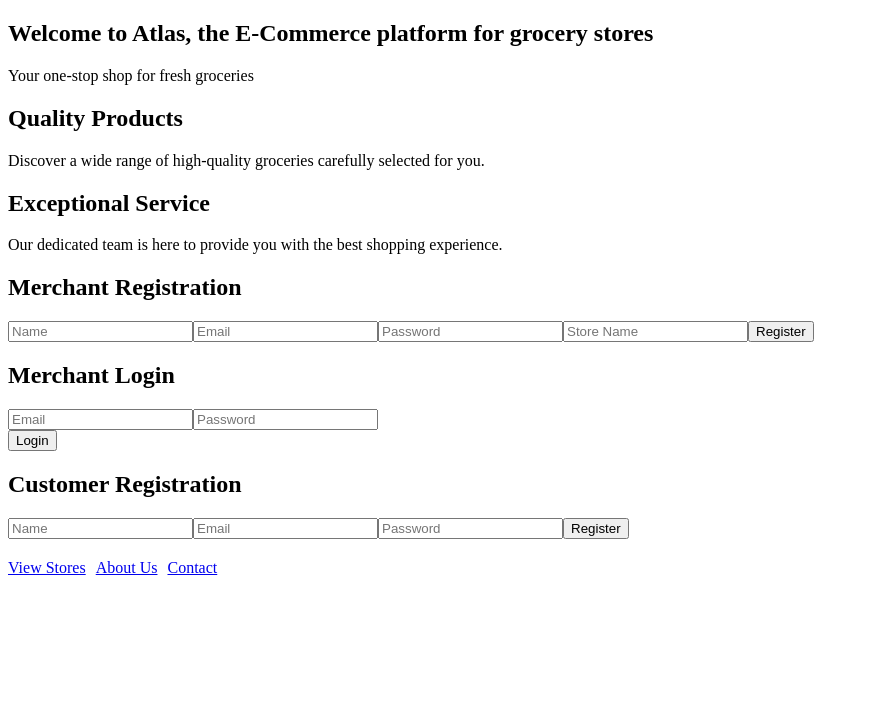
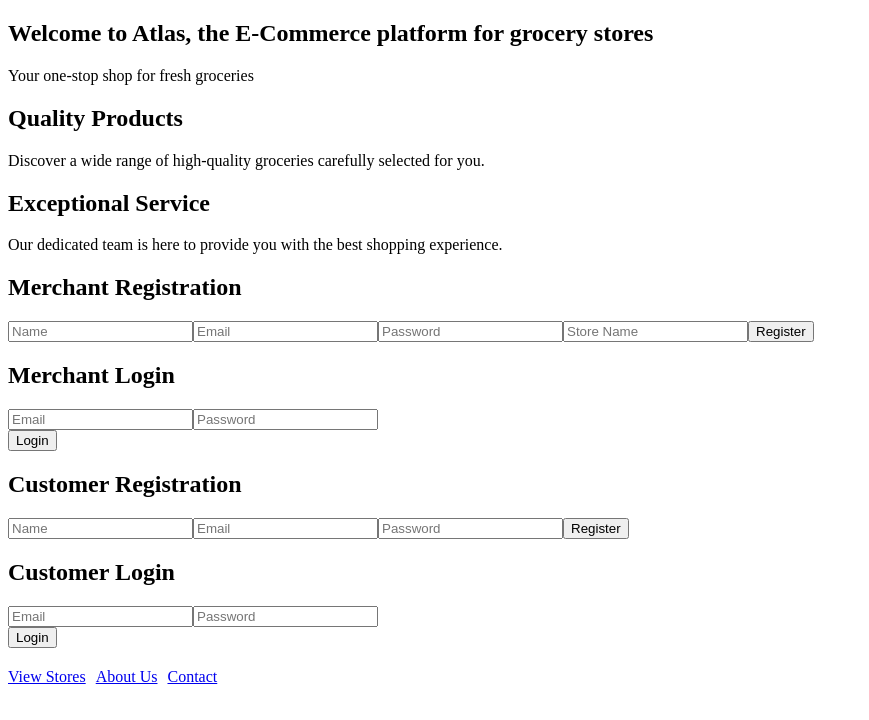
Before and after one commit to riceandbeans35/fullstack, a React (Create React App) app in the folder client/: page / in a window 1280 px wide. Shown: the top 720 px of the page, without its empty margins (0-869 px from the left). Built offline with nearby package versions, Linux system fonts and the light colour scheme.

Commit message:
Added customer login component.

```diff
--- a/client/src/App.js
+++ b/client/src/App.js
@@ -16,7 +16,7 @@
           <Route path="/aboutus" exact element={<AboutUs />} />
           <Route path="/contact" exact element={<Contact />} />
           <Route path="/inventory/:id" exact element={<Inventory />} />
-          <Route path="/storelists" exact element={<StoreList />} />
+          <Route path="/storelists/:id" exact element={<StoreList />} />
           <Route path="/selectedstore" exact element={<SelectedStore />} />
           <Route
             path="/merchantdashboard/:id"
--- a/client/src/components/CustomerLogin.js
+++ b/client/src/components/CustomerLogin.js
@@ -0,0 +1,60 @@
+import React, { useState } from "react";
+import Axios from "axios";
+import { useNavigate } from "react-router-dom";
+
+const CustomerLogin = ({ onLogin }) => {
+  const [email, setEmail] = useState("");
+  const [password, setPassword] = useState("");
+
+  const navigate = useNavigate();
+
+  const sendLoginDataToServer = () => {
+    const data = {
+      email: email,
+      password: password,
+    };
+
+    Axios.post("http://localhost:3001/customerlogin", data)
+      .then((response) => {
+        if (response.data.success) {
+          const customerId = response.data.customer.customer_id;
+          navigate(`/storelists/${customerId}`);
+          console.log("Login Successful");
+        } else {
+          console.log("Login failed:", response.data.error);
+        }
+      })
+      .catch((error) => {
+        console.log("Error during login:", error);
+      });
+  };
+
+  return (
+    <div>
+      <h2>Customer Login</h2>
+      <div>
+        <input
+          type="email"
+          placeholder="Email"
+          value={email}
+          onChange={(e) => setEmail(e.target.value)}
+        />
+        <input
+          type="password"
+          placeholder="Password"
+          value={password}
+          onChange={(e) => setPassword(e.target.value)}
+        />
+      </div>
+      <button
+        onClick={() => {
+          sendLoginDataToServer();
+        }}
+      >
+        Login
+      </button>
+    </div>
+  );
+};
+
+export default CustomerLogin;
--- a/client/src/pages/LandingPage.js
+++ b/client/src/pages/LandingPage.js
@@ -2,6 +2,7 @@
 import MerchantRegistrationForm from "../components/MerchantRegistrationForm";
 import MerchantLogin from "../components/MerchantLogin";
 import CustomerRegistrationForm from "../components/CustomerRegistrationForm";
+import CustomerLogin from "../components/CustomerLogin";
 import "../styles/LandingPage.css";
 
 const LandingPage = () => {
@@ -30,6 +31,7 @@
           <MerchantRegistrationForm />
           <MerchantLogin />
           <CustomerRegistrationForm />
+          <CustomerLogin />
         </div>
       </section>
       <footer>
```
Also changed, not shown: 1 other file (tests, documents, lock files or other folders).
